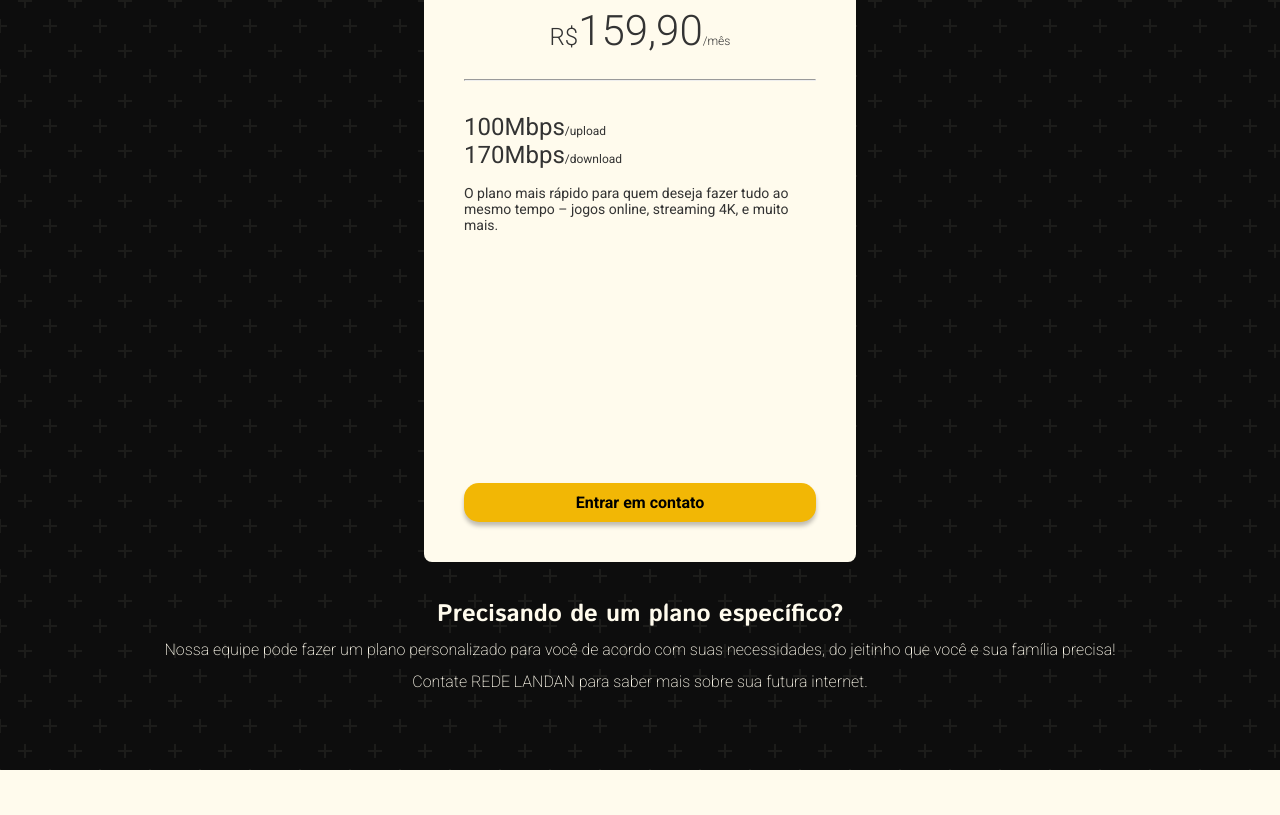
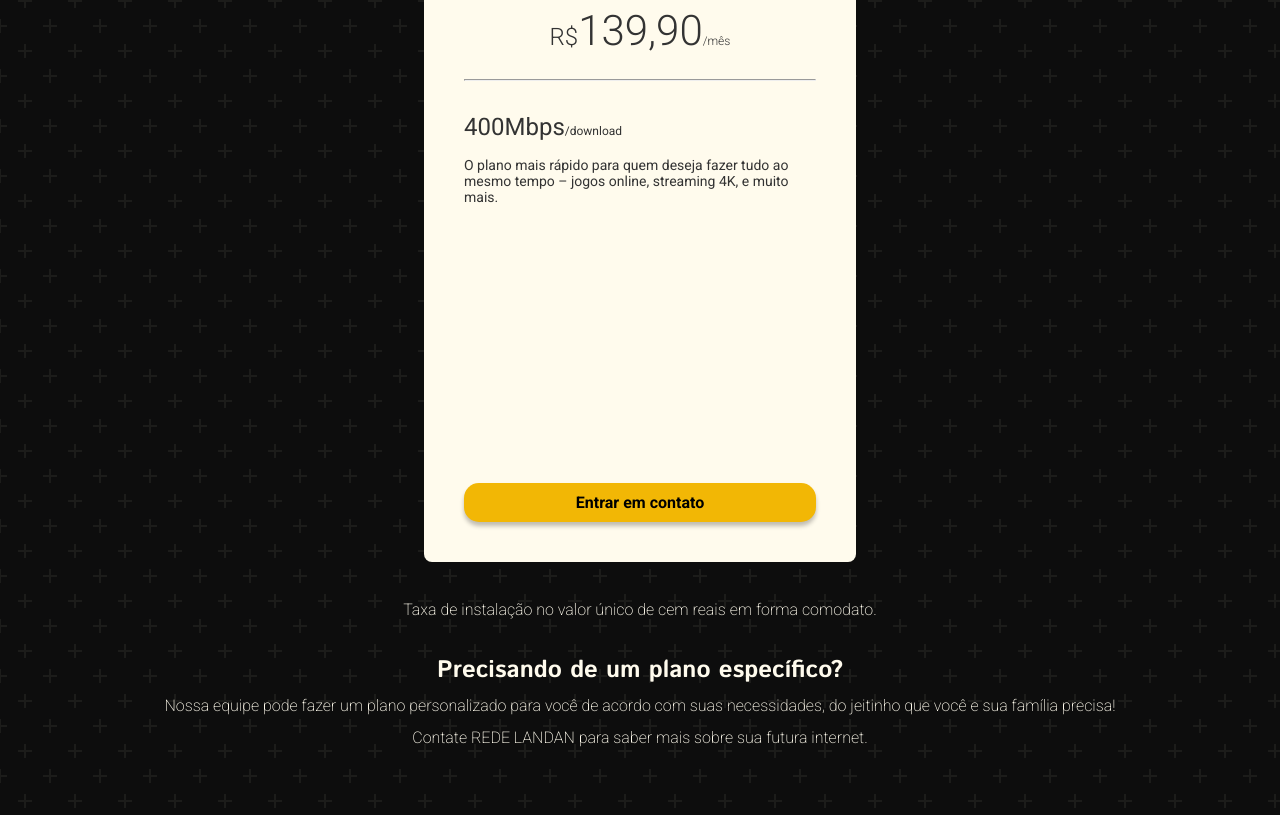
Before and after one commit to ramonexe/rede-landan, a React (Vite) app: page / in a window 1280 px wide. Shown: the part 2514-3329 px from the top of the page. Built offline with nearby package versions, Linux system fonts and the light colour scheme.

Commit message:
atualiza preços dos planos e ajusta informações de contato; remove uploadMbps dos componentes de preço

```diff
--- a/src/sections/Contato.tsx
+++ b/src/sections/Contato.tsx
@@ -6,7 +6,7 @@ const Contato: React.FC = () => {
     const [mensagem, setMensagem] = useState("");
 
     const handleMandarMensagem = () => {
-        const whatsappNumero = "5511953432576";
+        const whatsappNumero = "5511942957971";
         const textoMensagem = encodeURIComponent(mensagem);
         const whatsappLink = `https://wa.me/${whatsappNumero}?text=${textoMensagem}`;
         window.open(whatsappLink, "_blank");
--- a/src/sections/Precos.tsx
+++ b/src/sections/Precos.tsx
@@ -8,30 +8,28 @@ const Precos: React.FC = () => {
             <Container>
                 <CardPreco
                     nomePlano="Básico"
-                    preco="49,90"
+                    preco="79,90"
                     tipoPlano="/mês"
-                    uploadMbps={30}
-                    downloadMbps={50}
+                    downloadMbps={70}
                     descricao="O plano ideal para quem precisa de uma conexão básica, com estabilidade para tarefas cotidianas."
                 />
                 <CardPreco
                     nomePlano="Popular"
-                    preco="99,90"
+                    preco="109,90"
                     tipoPlano="/mês"
-                    uploadMbps={60}
-                    downloadMbps={100}
+                    downloadMbps={150}
                     descricao="Uma conexão rápida e estável para quem exige mais da internet no dia a dia."
                     recomendado={true}
                 />
                 <CardPreco
                     nomePlano="Avançado"
-                    preco="159,90"
+                    preco="139,90"
                     tipoPlano="/mês"
-                    uploadMbps={100}
-                    downloadMbps={170}
+                    downloadMbps={400}
                     descricao="O plano mais rápido para quem deseja fazer tudo ao mesmo tempo – jogos online, streaming 4K, e muito mais."
                 />
             </Container>
+            <Obs>Taxa de instalação no valor único de cem reais em forma comodato.</Obs>
             <TituloDescricao>Precisando de um plano específico?</TituloDescricao>
             <Descricao>Nossa equipe pode fazer um plano personalizado para você de acordo com suas necessidades, do jeitinho que você e sua família precisa!
                 <br />
@@ -59,6 +57,21 @@ const Section = styled.section`
         height: auto;
         min-height: 100vh;
         padding: 5vh 0;
+    }
+`;
+
+const Obs = styled.p`
+    margin: 0;
+    font-size: 1rem;
+    font-family: 'Roboto';
+    font-weight: 200;
+    line-height: 1.0;
+    text-align: center;
+    color: ${props => props.theme.colors.backgroundLight};
+    margin-bottom: 5vh;
+
+    @media (max-width: 768px) {
+        font-size: 0.8rem;
     }
 `;
 
--- a/src/sections/components/CardPreco.tsx
+++ b/src/sections/components/CardPreco.tsx
@@ -6,7 +6,7 @@ interface CardPrecoProps {
     nomePlano: string;
     preco: string;
     tipoPlano: string;
-    uploadMbps: number;
+    uploadMbps?: number;
     downloadMbps: number;
     descricao: string;
     recomendado?: boolean;
@@ -104,7 +104,7 @@ const FaixaRecomendado = styled.div`
     border-bottom-left-radius: 8px;
 `;
 
-const CardPreco: React.FC<CardPrecoProps> = ({ nomePlano, preco, tipoPlano, uploadMbps, downloadMbps, descricao, recomendado }) => {
+const CardPreco: React.FC<CardPrecoProps> = ({ nomePlano, preco, tipoPlano, downloadMbps, descricao, recomendado }) => {
     return (
         <CardContainer>
             {recomendado && <FaixaRecomendado>Recomendado</FaixaRecomendado>}
@@ -115,7 +115,7 @@ const CardPreco: React.FC<CardPrecoProps> = ({ nomePlano, preco, tipoPlano, uplo
             </PlanoHeader>
             <LinhaDivisoria />
             <InfoPlano>
-                <p>{uploadMbps}Mbps<Tipo>/upload</Tipo></p>
+                {/*<p>{uploadMbps}Mbps<Tipo>/upload</Tipo></p>*/}
                 <p>{downloadMbps}Mbps<Tipo>/download</Tipo></p>
             </InfoPlano>
             <Descricao>{descricao}</Descricao>
```
